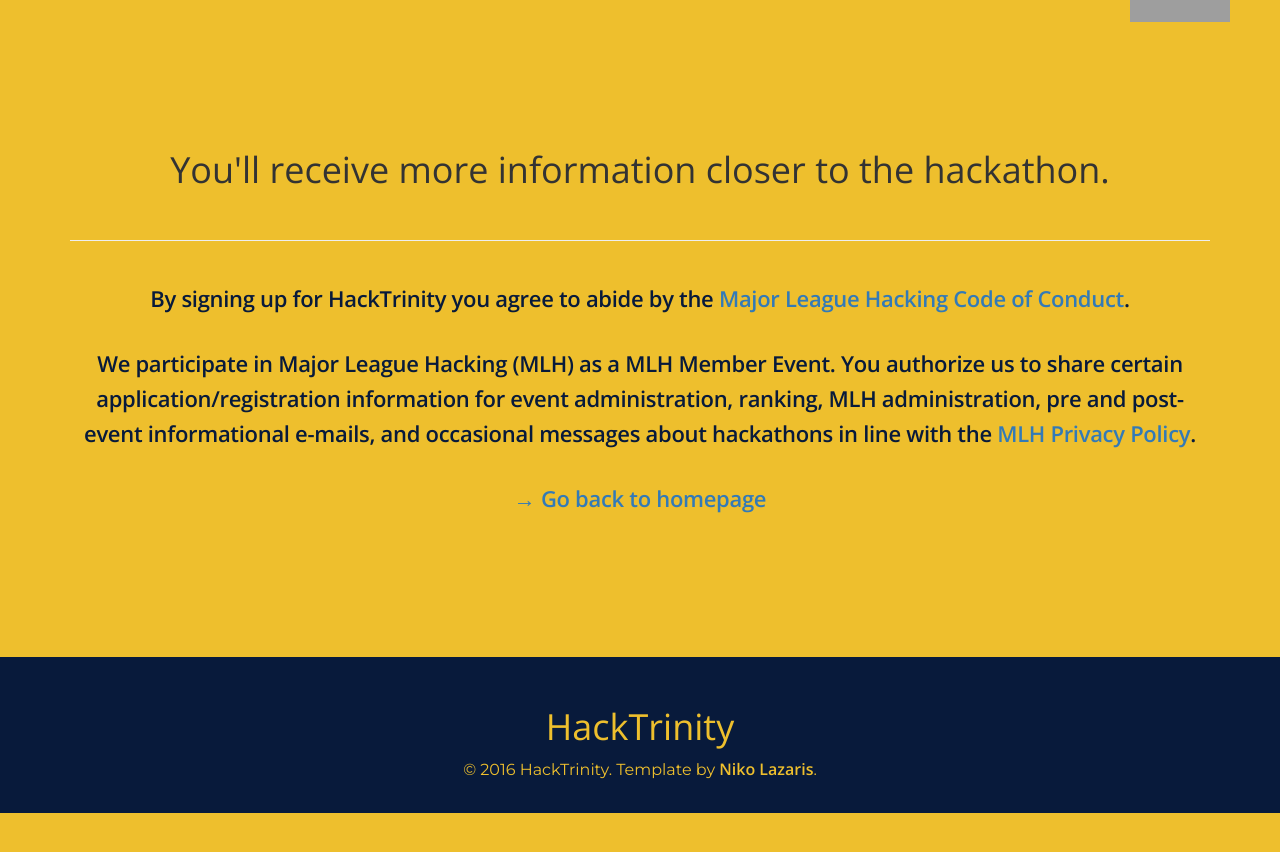
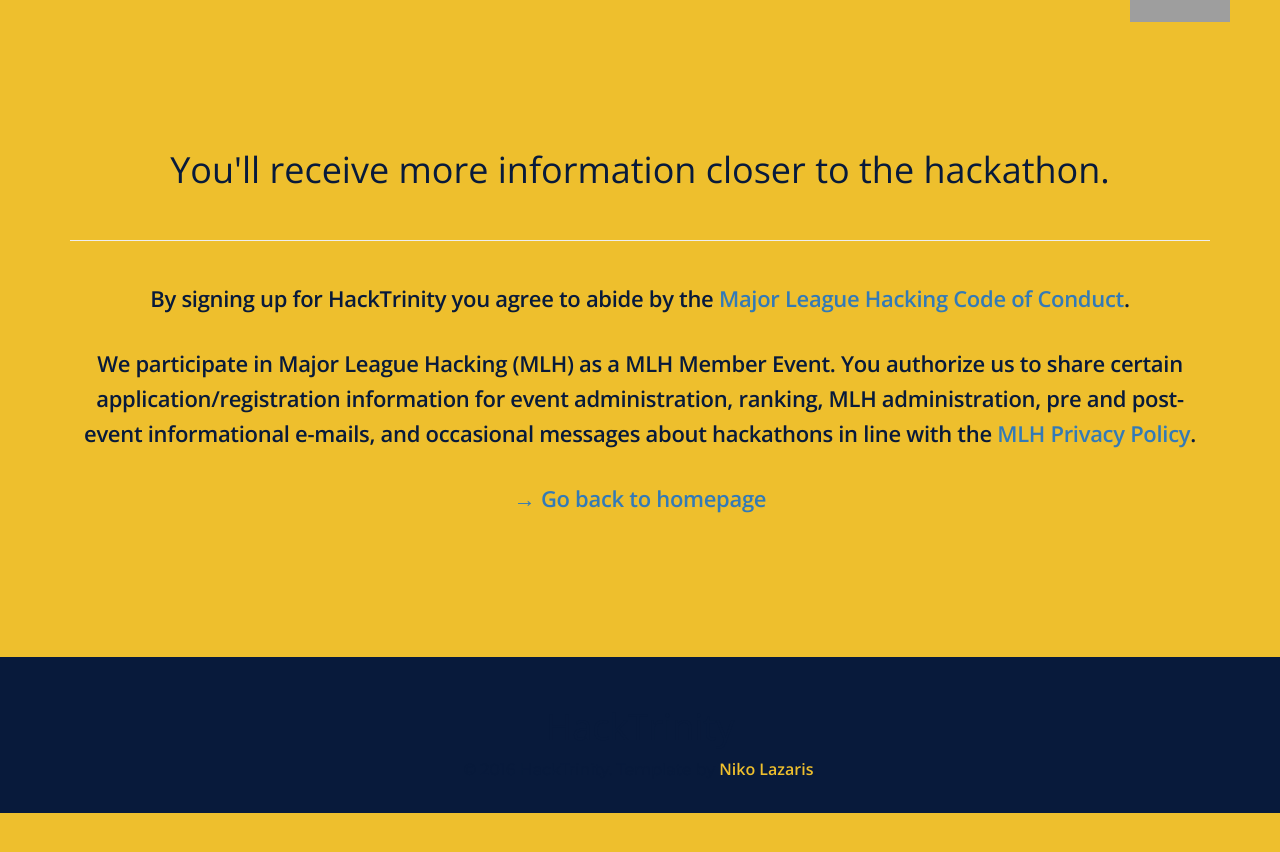
Before and after one commit to trinityhackathon/trinityhackathon.github.io, a Jekyll site: the page built from success.html, in a window 1280 px wide. Shown: the top 852 px of the page. Built offline with Jekyll 4.4.1, drawn with Linux system fonts in a browser that asks for light colours; nearby versions of some CDN libraries; grey boxes are pictures that could not be loaded.

Commit message:
Update original.css

```diff
--- a/css/original.css
+++ b/css/original.css
@@ -19,6 +19,10 @@
 * {
   font-family: 'Open Sans';
   font-weight: 600;
+}
+
+h1, h2, h3, h4, h5, h6 {
+  color: #081A3B;
 }
 
 body {
```
